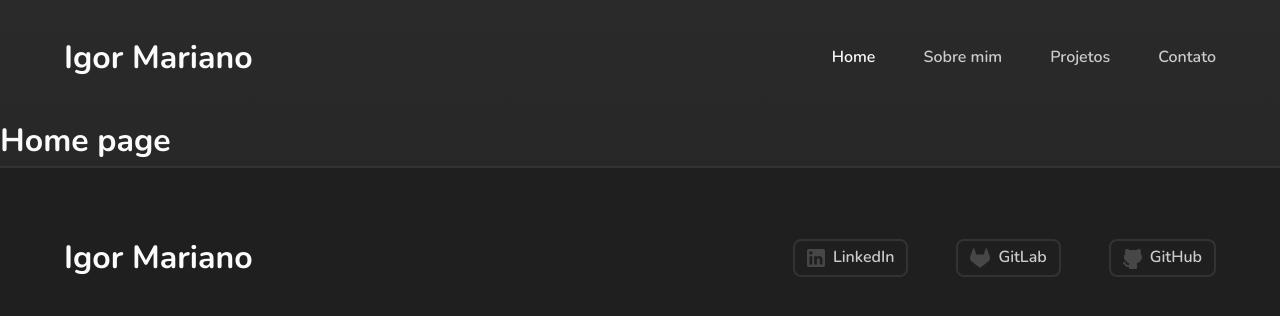
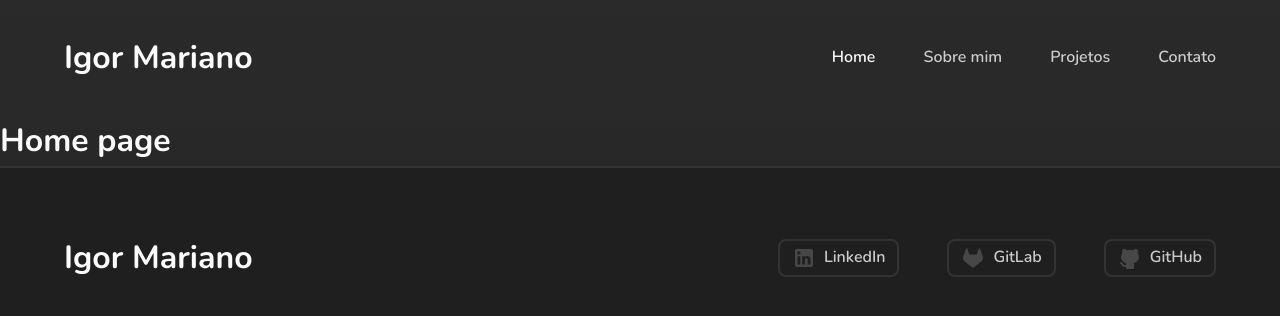
Before and after one commit to igorMarianoLima/portfolio, a React (Vite) app: page / in a window 1280 px wide. Shown: the top 316 px of the page. Built offline with nearby package versions, Linux system fonts and the light colour scheme; the HTML template or start-up script is replaced by a standard one.

Commit message:
portfolio-react: Fix - Add 'px' unit in 'Icon' component style

```diff
--- a/src/shared/components/icon/Icon.styles.ts
+++ b/src/shared/components/icon/Icon.styles.ts
@@ -12,5 +12,5 @@ export const Container = styled.div<ContainerProps>`
     justify-content: center;
 
     aspect-ratio: 1/1;
-    width: ${props => props.size};
+    width: ${props => props.size}px;
 `;
```
